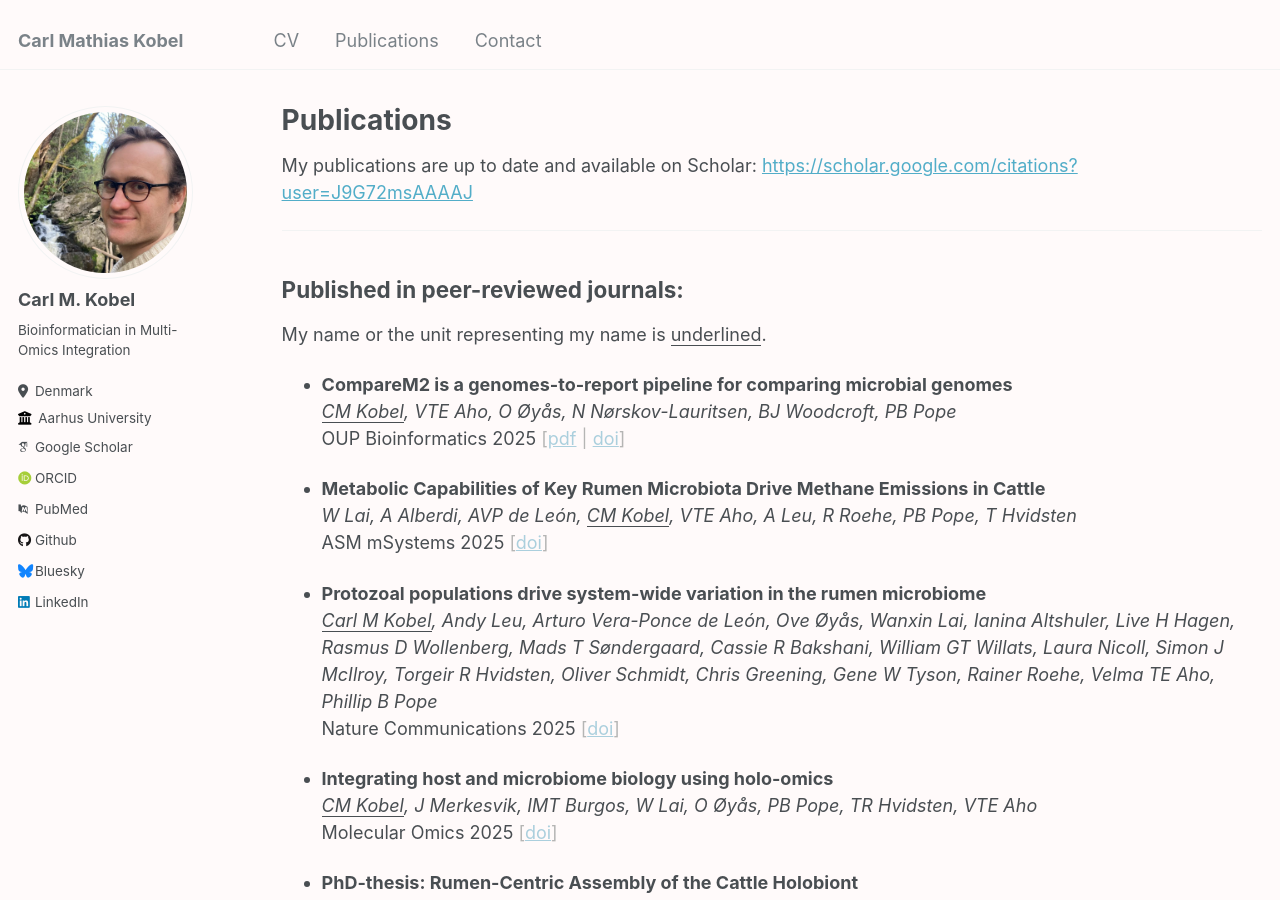
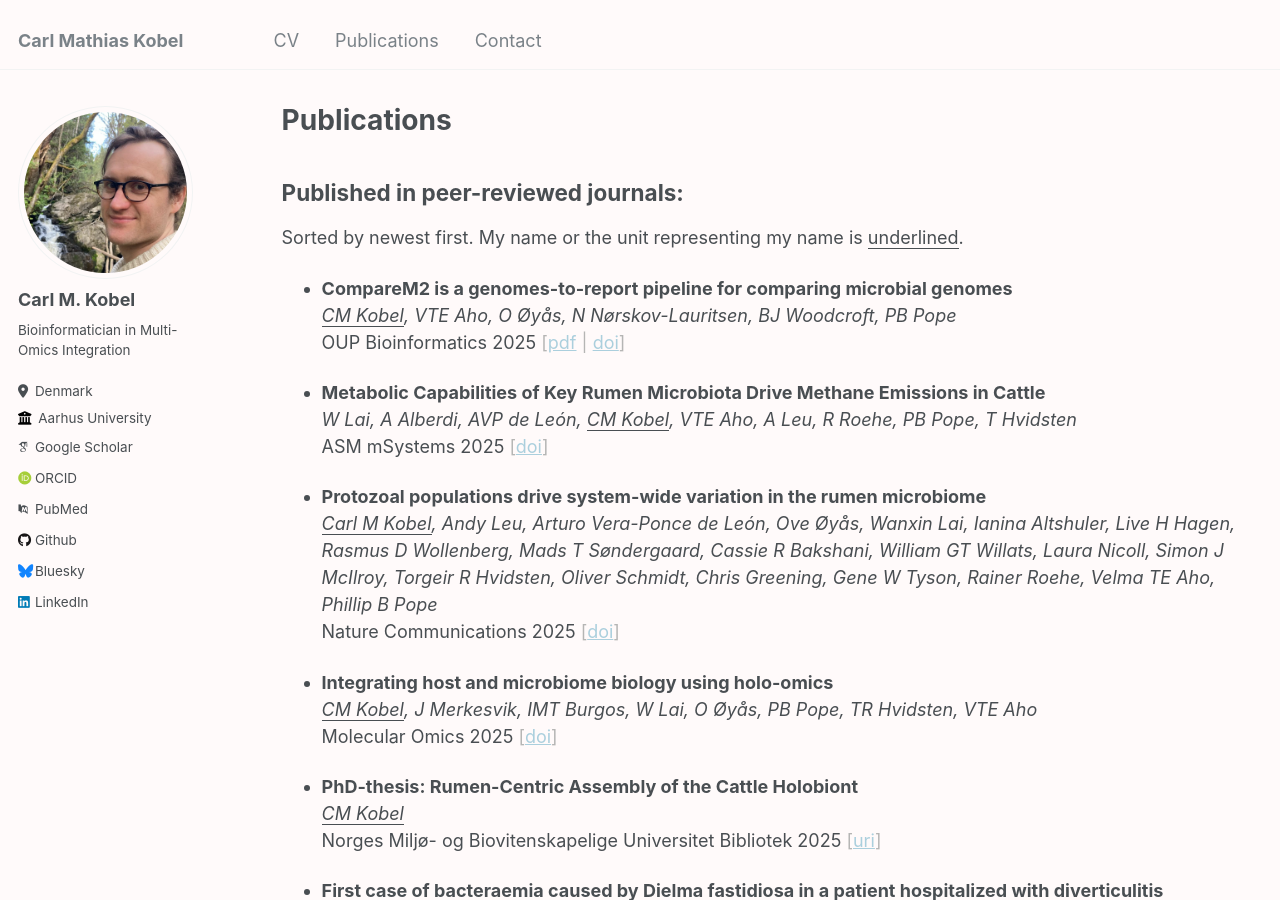
Before and after one commit to cmkobel/cmkobel.github.io, a Jekyll site: the page built from _pages/publications.md, in a window 1280 px wide and 900 px high. Built offline with Jekyll 4.4.1, drawn with Linux system fonts in a browser that asks for light colours; some web fonts are replaced; some of the changed text lies outside the part shown.

Commit message:
Update publications.md

```diff
--- a/_pages/publications.md
+++ b/_pages/publications.md
@@ -10,14 +10,11 @@ redirect_from:
 {% include base_path %}
 
 
-My publications are up to date and available on Scholar: [https://scholar.google.com/citations?user=J9G72msAAAAJ](https://scholar.google.com/citations?user=J9G72msAAAAJ)
 
-
----
 
 ## Published in peer-reviewed journals:
 
-My name or the unit representing my name is <ins>underlined</ins>.
+Sorted by newest first. My name or the unit representing my name is <ins>underlined</ins>.
 
   - **CompareM2 is a genomes-to-report pipeline for comparing microbial genomes**
     _<ins>CM Kobel</ins>, VTE Aho, O Øyås, N Nørskov-Lauritsen, BJ Woodcroft, PB Pope_
```
Also changed, not shown: other parts of _pages/publications.md (+5 -0 lines).
